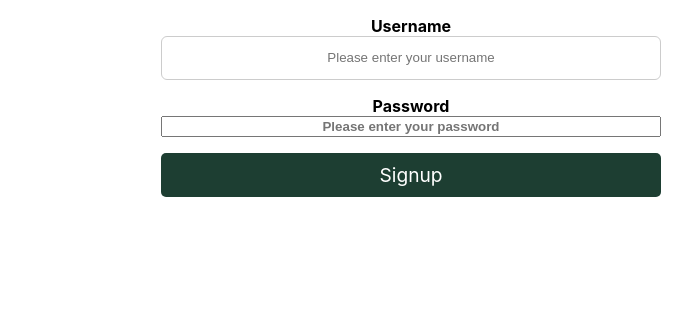
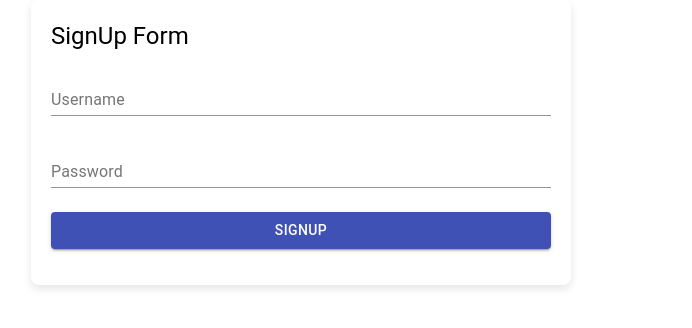
Before and after one commit to Mohamadreza76211/Chat-App, a React (Create React App) app: page /SignUpForm in a window 1280 px wide. Shown: the top 328 px of the page, without its empty margins (339-1031 px from the left). Built offline with nearby package versions, Linux system fonts and the light colour scheme; no server answers; what mic-recorder-to-mp3 would draw is missing.

Commit message:
10th Update

```diff
--- a/src/ClientMangement/AdminPanel.js
+++ b/src/ClientMangement/AdminPanel.js
@@ -205,7 +205,10 @@ const AdminPanel = () => {
         <div className="ContainerForButtons">
           <Button
             variant="contained"
-            style={{ color: "black", fontWeight: "bold" }}
+            style={{
+              color: "black",
+              fontWeight: "bold",
+            }}
             className="DeleteButton"
             onClick={handleDeleteButtonClick}
           >
@@ -213,7 +216,10 @@ const AdminPanel = () => {
           </Button>
           <Button
             variant="contained"
-            style={{ color: "black", fontWeight: "bold" }}
+            style={{
+              color: "black",
+              fontWeight: "bold",
+            }}
             className="ExportButton"
             onClick={handleExportButtonClick}
           >
--- a/src/ClientMangement/AdminPanel.scss
+++ b/src/ClientMangement/AdminPanel.scss
@@ -19,7 +19,7 @@
   width: 10% !important;
   height: 30px;
   align-self: flex-end;
-  background-color: #61d1f0 !important;
+  background-color: #0df042 !important;
 }
 .ContainerForButtons {
   display: flex;
@@ -35,7 +35,7 @@
   width: 40px;
   height: 30px;
   margin-right: 10px !important;
-  background-color: #61d1f0 !important;
+  background-color: #09e84f !important;
 }
 .FormContainerForAdminPanel {
   width: 80%;
@@ -88,3 +88,6 @@
   margin-top: 40px !important;
   background-color: red !important;
 }
+.DeleteButton {
+  background-color: rgba($color: #fe0000, $alpha: 1) !important;
+}
--- a/src/SignupAndSigninSection/LogInSection/SignInForm.js
+++ b/src/SignupAndSigninSection/LogInSection/SignInForm.js
@@ -46,6 +46,21 @@ const SignInForm = ({ onSignIn }) => {
     setRememberMe(e.target.checked);
   };
 
+  const handleSignInClick = () => {
+    const userList = JSON.parse(localStorage.getItem("users")) || [];
+    const user = userList.find(
+      (u) => u.username === username && u.password === password
+    );
+
+    if (user) {
+      setIsLoggedIn(true);
+      onSignIn(username);
+    } else {
+      // Displaying error messages if any
+      alert("Invalid username or password");
+    }
+  };
+
   // Save username, password, and Remember Me status to local storage when submitting the form
   const onSubmit = () => {
     if (rememberMe) {
@@ -60,26 +75,12 @@ const SignInForm = ({ onSignIn }) => {
 
     handleSignInClick();
   };
+
   const {
     register,
     handleSubmit,
     formState: { errors },
   } = useForm();
-
-  const handleSignInClick = () => {
-    const userList = JSON.parse(localStorage.getItem("users")) || [];
-    const user = userList.find(
-      (u) => u.username === username && u.password === password
-    );
-
-    if (user) {
-      setIsLoggedIn(true);
-      onSignIn(username);
-    } else {
-      // Displaying error messages if any
-      alert("Invalid username or password");
-    }
-  };
 
   return (
     <Box
@@ -153,6 +154,7 @@ const SignInForm = ({ onSignIn }) => {
           variant="contained"
           color="primary"
           onClick={handleSubmit(onSubmit)} // Using handleSubmit here
+          type="submit"
         >
           Sign In
         </Button>
--- a/src/SignupAndSigninSection/LogInSection/SignInForm.scss
+++ b/src/SignupAndSigninSection/LogInSection/SignInForm.scss
@@ -8,36 +8,6 @@
   align-items: stretch;
   flex-direction: column;
 }
-.LabelForUserName {
-  display: block;
-  text-align: center;
-  font-weight: bolder;
-  flex: 1;
-}
-// .InputForUserName {
-//   display: block;
-//   text-align: center;
-//   flex: 3;
-//   padding: 1em;
-//   border-radius: 6px;
-//   border: 1px solid #ccc;
-//   direction: ltr;
-// }
-.LabelForPassword {
-  display: block;
-  text-align: center;
-  font-weight: bolder;
-  flex: 1;
-}
-// .InputForPassword {
-//   display: block;
-//   text-align: center;
-//   flex: 3;
-//   padding: 1em;
-//   border-radius: 6px;
-//   border: 1px solid #ccc;
-//   direction: ltr;
-// }
 
 .SigninButton {
   border-color: transparent;
--- a/src/SignupAndSigninSection/SignUpSection/SignUpForm.js
+++ b/src/SignupAndSigninSection/SignUpSection/SignUpForm.js
@@ -1,6 +1,14 @@
+import { useForm } from "react-hook-form";
 import React, { useState } from "react";
-import "./SignUpForm.scss";
-import { Link } from "react-router-dom";
+import {
+  TextField,
+  Button,
+  Box,
+  Typography,
+  Link,
+  FormControlLabel,
+  Checkbox,
+} from "@material-ui/core";
 
 const SignUpForm = () => {
   const [username, setUsername] = useState("");
@@ -41,50 +49,80 @@ const SignUpForm = () => {
     setPassword("");
   };
 
+  const onSubmit = () => {
+    handleLinkClick();
+    window.location.href = "/ChatApp";
+  };
+
+  const {
+    register,
+    handleSubmit,
+    formState: { errors },
+  } = useForm();
+
   return (
-    <div className="FormContainer">
-      <form>
-        <div className="DataContainer">
-          <label className="LabelForUserName" htmlFor="username">
-            {" "}
-            Username
-          </label>
-          <input
-            className="InputForUserName"
-            type="text"
+    <Box
+      className="FormContainer"
+      component="div"
+      style={{
+        maxWidth: "500px",
+        margin: "auto",
+        padding: "20px",
+        borderRadius: "8px",
+        boxShadow: "0 4px 8px rgba(0,0,0,0.1)",
+        backgroundColor: "white",
+      }}
+    >
+      <Typography variant="h5" component="div" style={{ mb: 2 }}>
+        SignUp Form
+      </Typography>
+      <TextField
+        fullWidth
+        label="Username"
+        {...register("username", {
+          required: "Username is required",
+          minLength: {
+            value: 3,
+            message: "Username must be at least 3 characters",
+          },
+        })}
+        error={Boolean(errors.username)}
+        helperText={errors.username?.message}
+        margin="normal"
         value={username}
         onChange={handleUsernameChange}
         placeholder="Please enter your username"
       />
-        </div>
-
-        <div className="DataContainer">
-          <label className="LabelForPassword" htmlFor="password">
-            {" "}
-            Password
-          </label>
-
-          <input
-            className="InputForPassword"
+      <TextField
+        fullWidth
         type="password"
+        label="Password"
+        {...register("password", {
+          required: "Password is required",
+          minLength: {
+            value: 6,
+            message: "Password must be at least 6 characters",
+          },
+        })}
+        error={Boolean(errors.password)}
+        helperText={errors.password?.message}
+        margin="normal"
+        style={{ mt: 2 }}
         value={password}
         onChange={handlePasswordChange}
         placeholder="Please enter your password"
       />
-        </div>
-
-        <div className="SignupLink">
-          <Link
-            to="/ChatApp"
-            style={{ color: "white", textDecoration: "none" }}
-            onClick={handleLinkClick}
+      <Box className="DataContainer" component="div">
+        <Button
+          className="SigninButton"
+          variant="contained"
+          color="primary"
+          onClick={handleSubmit(onSubmit)} // Using handleSubmit here
         >
-            Signup
-          </Link>
-        </div>
-      </form>
-    </div>
+          SignUp
+        </Button>
+      </Box>
+    </Box>
   );
 };
-
 export default SignUpForm;
--- a/src/SignupAndSigninSection/SignUpSection/SignUpForm.scss
+++ /dev/null
@@ -1,58 +0,0 @@
-.FormContainer {
-  width: 500px;
-}
-.DataContainer {
-  margin: 1em 0;
-  display: flex;
-  align-items: stretch;
-  flex-direction: column;
-}
-.LabelForUserName {
-  display: block;
-  text-align: center;
-  font-weight: bolder;
-  flex: 1;
-}
-.InputForUserName {
-  display: block;
-  text-align: center;
-  flex: 3;
-  padding: 1em;
-  border-radius: 6px;
-  border: 1px solid #ccc;
-  direction: ltr;
-}
-.LabelForPassword {
-  display: block;
-  text-align: center;
-  font-weight: bolder;
-  flex: 1;
-}
-.InputForPassword {
-  display: block;
-  text-align: center;
-  font-weight: bolder;
-  flex: 1;
-}
-.SignupButton {
-  border-color: transparent;
-  background: #1d3e32;
-  color: white;
-  cursor: pointer;
-  padding: 10px 50px;
-  text-align: center;
-  border-radius: 5px;
-  font-size: 1.2em;
-  text-decoration: none;
-}
-.SignupLink {
-  border-color: transparent;
-  background: #1d3e32;
-  color: white;
-  text-align: center;
-  cursor: pointer;
-  padding: 10px 50px;
-  border-radius: 5px;
-  font-size: 1.2em;
-  text-decoration: none;
-}
```
Lines whose indentation alone changed are shown as unchanged.
